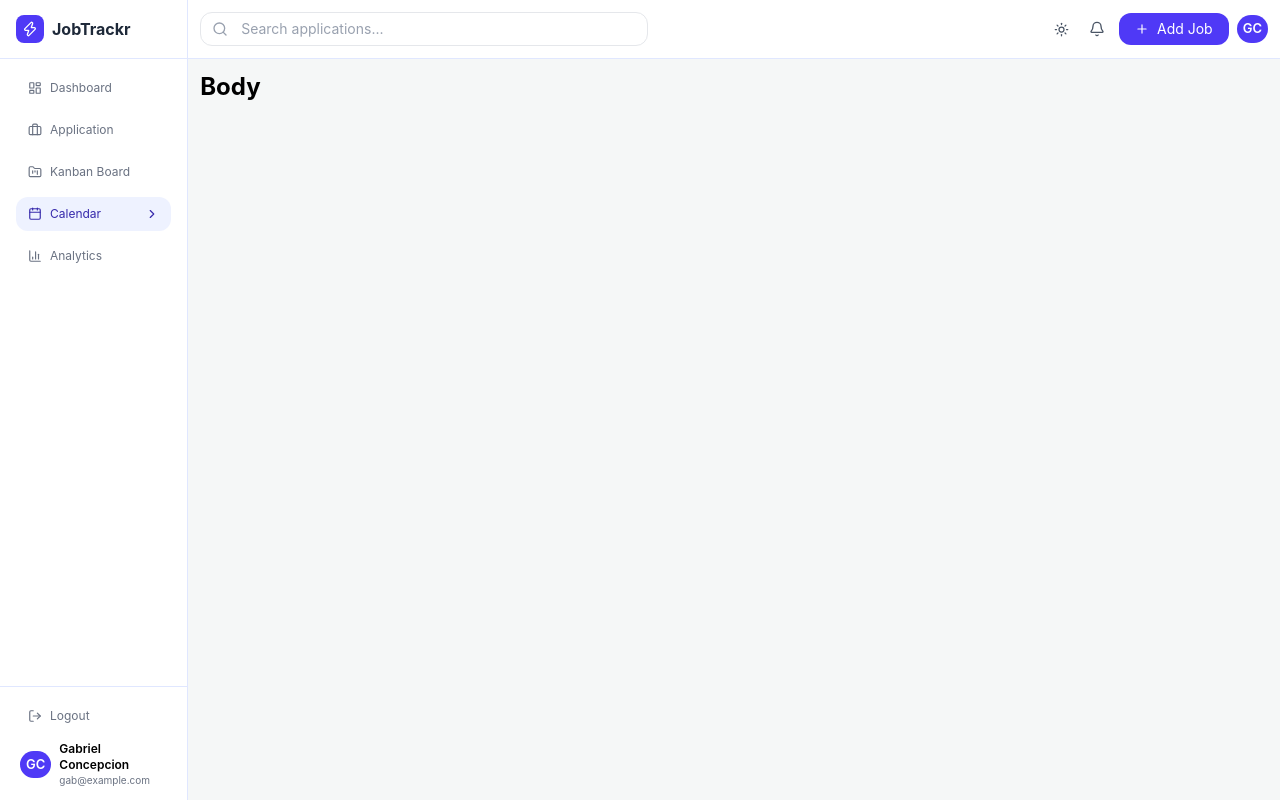
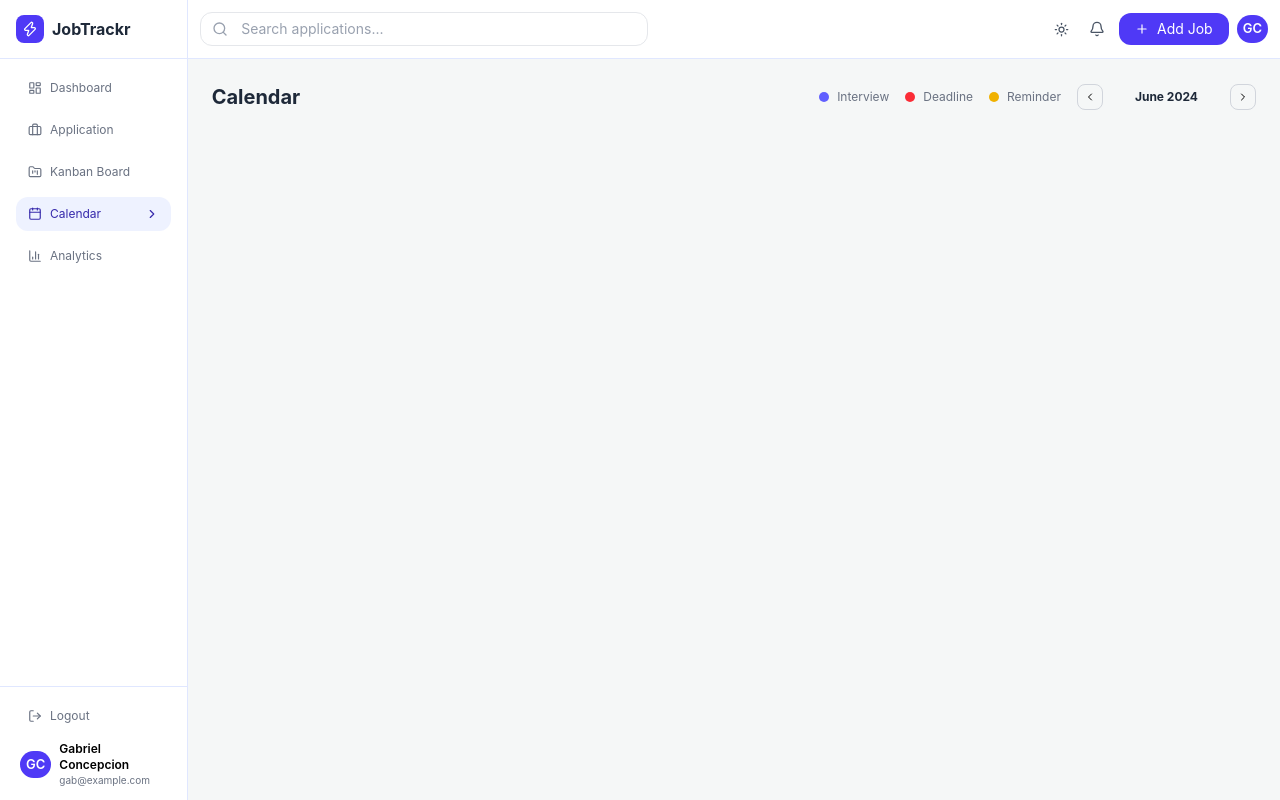
Before and after one commit to Code-W-Gab/JobTrackr, a React (Vite) app in the folder client/: page /calendar in a window 1280 px wide. Built offline with nearby package versions, Linux system fonts and the light colour scheme.

Commit message:
Make header for calendar page

```diff
--- /dev/null
+++ b/client/src/components/ui/dashboard/Calendar.tsx
@@ -0,0 +1,34 @@
+import { ChevronLeft, ChevronRight } from "lucide-react";
+
+export default function Calendar(){
+  return(
+    <main className="h-full w-full p-6 bg-[#f5f7f7] border-l border-indigo-100">
+      <header className="flex items-center justify-between">
+        <h1 className="font-bold text-xl text-gray-800">Calendar</h1>
+        <div className="flex items-center gap-4">
+          <div className="flex items-center gap-2">
+            <div className="size-2.5 rounded-full bg-indigo-500"></div>
+            <p className="text-xs text-gray-500">Interview</p>
+          </div>
+          <div className="flex items-center gap-2">
+            <div className="size-2.5 rounded-full bg-red-500"></div>
+            <p className="text-xs text-gray-500">Deadline</p>
+          </div>
+          <div className="flex items-center gap-2">
+            <div className="size-2.5 rounded-full bg-yellow-500"></div>
+            <p className="text-xs text-gray-500">Reminder</p>
+          </div>
+          <div className="flex items-center gap-8">
+            <div className="p-1.5 border border-gray-300 rounded-lg hover:bg-gray-300 cursor-pointer">
+              <ChevronLeft size={12} />
+            </div>
+            <h2 className="text-xs text-gray-800 font-bold">June 2024</h2>
+            <div className="p-1.5 border border-gray-300 rounded-lg hover:bg-gray-300 cursor-pointer">
+              <ChevronRight size={12}/>
+            </div>
+          </div>
+        </div>
+      </header>
+    </main>
+  )
+}
--- a/client/src/pages/CalendarPage.tsx
+++ b/client/src/pages/CalendarPage.tsx
@@ -1,11 +1,11 @@
-import Body from '../layout/dashboard/Body';
+import Calendar from '../components/ui/dashboard/Calendar';
 import DashboardLayout from '../layout/dashboard/DashboardLayout';
 
 export default function CalendarPage() {
   return(
     <main>
       <DashboardLayout>
-        <Body/>
+        <Calendar/>
       </DashboardLayout>
     </main>
   )
```
